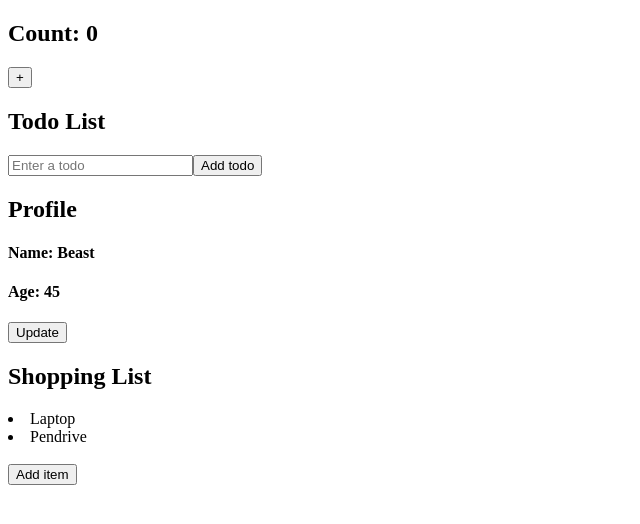
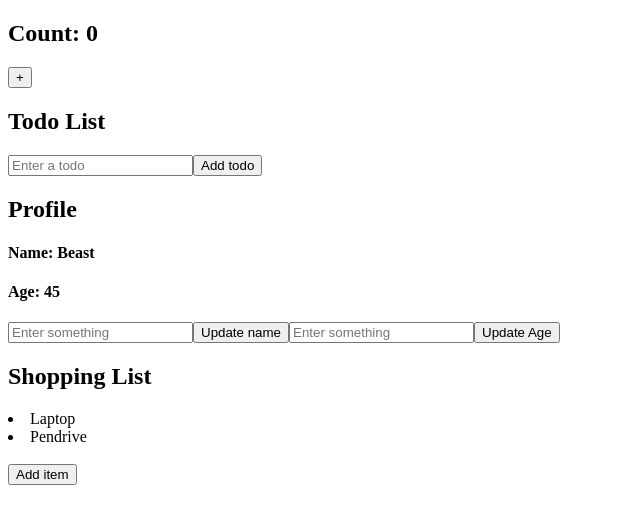
Before and after one commit to MrCupid75/REACT-JS-BEGINNER-TO-ADVANCE-COURSE, a React (Vite) app in the folder vite-project/: page / in a window 1280 px wide. Shown: the top 524 px of the page, without its empty margins (0-640 px from the left). Built offline with nearby package versions, Linux system fonts and the light colour scheme.

Commit message:
change profile component to use input fields

```diff
--- a/vite-project/src/useStateChallenege/Profile.jsx
+++ b/vite-project/src/useStateChallenege/Profile.jsx
@@ -4,9 +4,21 @@ const Profile = () => {
 
     const [user, setUser] = useState({name: "Beast", age: 45})
 
-    const handleClick = () => setUser(() => {
-        return {...user, name: "Raw", age: 23}
-    })
+    const [inputValueName, setInputValueName] = useState("")
+    const [inputValueAge, setInputValueAge] = useState("")
+
+    const handleChangeName =(event) => setInputValueName(event.target.value)
+    const handleChangeAge =(event) => setInputValueAge(event.target.value)
+
+    const handleClickAge = () => {
+        setUser({...user, age:inputValueAge})
+        setInputValueAge("")
+    }
+
+    const handleClickName = () => {
+        setUser({...user, name:inputValueName})
+        setInputValueName("")
+    }
 
   return (
     <div>
@@ -14,7 +26,10 @@ const Profile = () => {
         <h4>Name: {user.name}</h4>
         <h4>Age: {user.age}</h4>
 
-        <button onClick={handleClick}>Update</button>
+        <input type="text" placeholder='Enter something' value={inputValueName} onChange={handleChangeName}/>
+        <button onClick={handleClickName}>Update name</button>
+        <input type='number' placeholder='Enter something' value={inputValueAge} onChange={handleChangeAge}/>
+        <button onClick={handleClickAge}>Update Age</button>
     </div>
   )
 }
```
